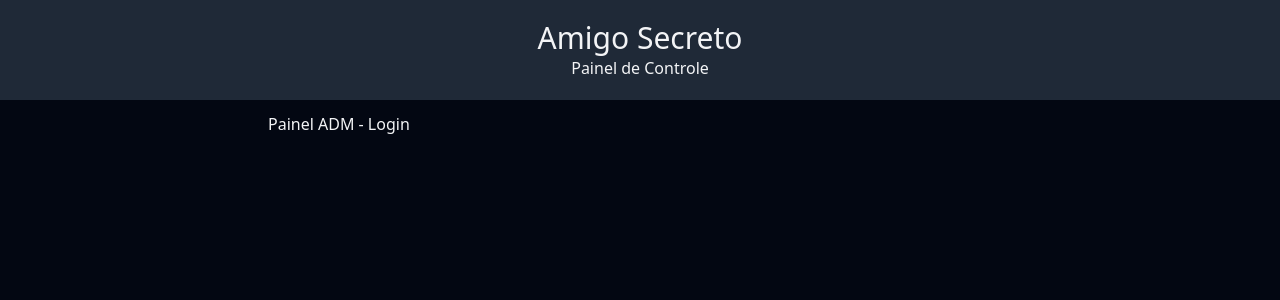
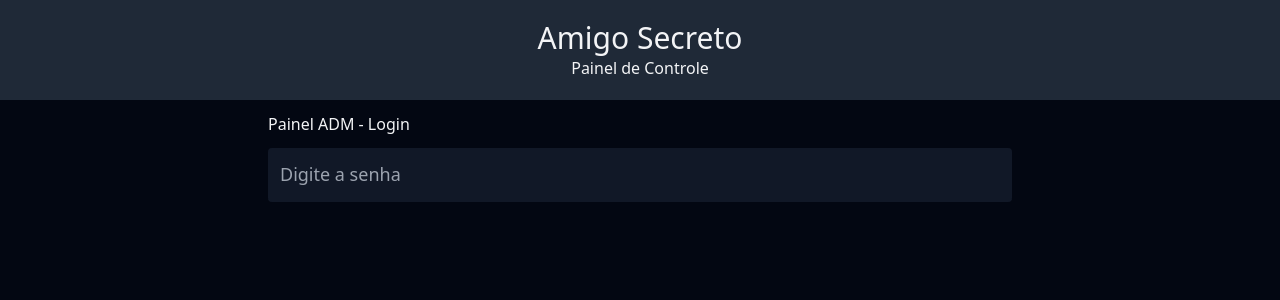
Before and after one commit to Rafaeldev1982/as-frontend, a Next.js app: page /admin/login in a window 1280 px wide. Shown: the top 300 px of the page. Built offline with nearby package versions, Linux system fonts and the light colour scheme.

Commit message:
Criando o InputField

```diff
--- a/src/app/admin/login/page.tsx
+++ b/src/app/admin/login/page.tsx
@@ -1,7 +1,21 @@
+"use client"
+
+import { InputField } from "@/components/admin/InputField";
+import { useState } from "react";
+
+
 const Page = () => {
+    const [passwordInput, setPasswordInput] = useState('');
+
     return (
         <div>
             Painel ADM - Login
+            <InputField
+                type="password"
+                value={passwordInput}
+                onChange={e => setPasswordInput(e.target.value)}
+                placeholder="Digite a senha"
+            />
         </div>
     );
 }
--- /dev/null
+++ b/src/components/admin/InputField.tsx
@@ -0,0 +1,30 @@
+import { ChangeEvent } from "react";
+
+type Props = {
+    type?: 'text' | 'password';
+    value: string;
+    onChange: (event: ChangeEvent<HTMLInputElement>) => void;
+    placeholder?: string;
+    disabled?: boolean;
+    errorMessage?: string;
+
+}
+
+export const InputField = ({ type, value, onChange, placeholder, disabled, errorMessage }: Props) => {
+    return (
+        <div className="w-full my-3">
+            <input
+                type={type || 'text'}
+                value={value}
+                onChange={onChange}
+                placeholder={placeholder}
+                disabled={disabled}
+                className={`w-full text-lg p-3 outline-none rounded
+            bg-gray-900 text-white
+            border-b-2 ${errorMessage ? 'border-red-600' : 'border-gray-900'}
+            focus:border-white`}
+            />
+            {errorMessage && <div className="text-right text-sm text-red-600">{errorMessage}</div>}
+        </div>
+    );
+}
```
